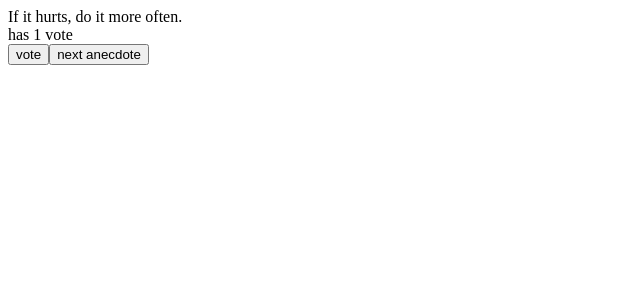
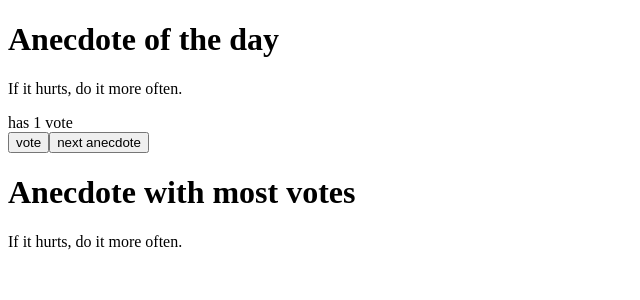
Before and after one commit to tobisupreme/Anecdotes, a React (Create React App) app: page / in a window 1280 px wide. Both pictures are taken after a click on the button "vote". Shown: the top 300 px of the page, without its empty margins (0-640 px from the left). Built offline with nearby package versions, Linux system fonts and the light colour scheme.

Commit message:
Implement anecdote of the day

```diff
--- a/src/App.js
+++ b/src/App.js
@@ -1,12 +1,35 @@
 import { useState } from 'react'
+
+const DisplayAnecdotes = ({ title, anecdote }) => {
+  return (
+    <div>
+      <h1> {title} </h1>
+      <p>{anecdote}</p>
+    </div>
+  )
+}
+
+const DisplayMostVoted = ({ title, anecdote }) => {
+  if (!anecdote) return
+  return (
+    <div>
+      <h1> {title} </h1>
+      <p>{anecdote}</p>
+    </div>
+  )
+}
 
 const DisplayVotes = ({ points }) => {
   if (!points) return
   let s = 's'
-  if (points == 1) {
+  if (points === 1) {
     s = ''
   }
-  return <div>has {points} vote{s}</div>
+  return (
+    <div>
+      has {points} vote{s}
+    </div>
+  )
 }
 
 const Button = ({ onClick, text }) => {
@@ -51,14 +74,30 @@ const App = () => {
     }
   }
 
+  const getMostVotedAnecdote = () => {
+    let home = Object.keys(points)
+    let max = points[home[0]]
+    for (let i = 1; i < home.length; i++) {
+      if (points[home[i]] > max) {
+        max = points[home[i]]
+      }
+    }
+    for (let key in points) {
+      if (points[key] === max) {
+        return key
+      }
+    }
+  }
+
   return (
     <div>
-      {anecdotes[selected]}
+      <DisplayAnecdotes title="Anecdote of the day" anecdote={anecdotes[selected]} />
       <DisplayVotes points={points[selected]} />
       <div>
         <Button onClick={savePoint} text="vote" />
         <Button onClick={generateRandom} text="next anecdote" />
       </div>
+      <DisplayMostVoted title="Anecdote with most votes" anecdote={anecdotes[getMostVotedAnecdote()]} />
     </div>
   )
 }
```
